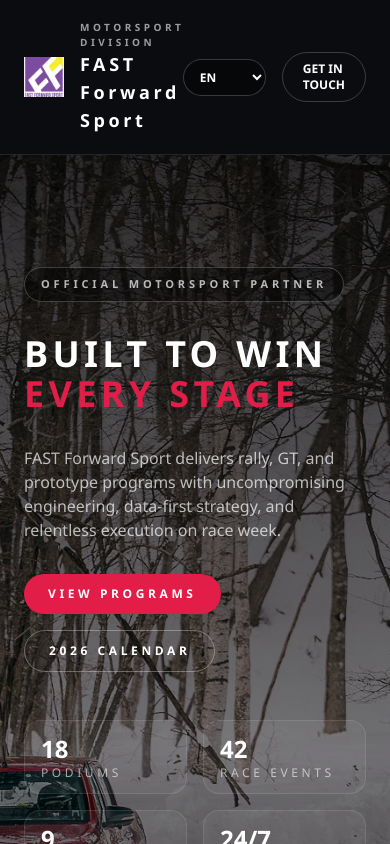
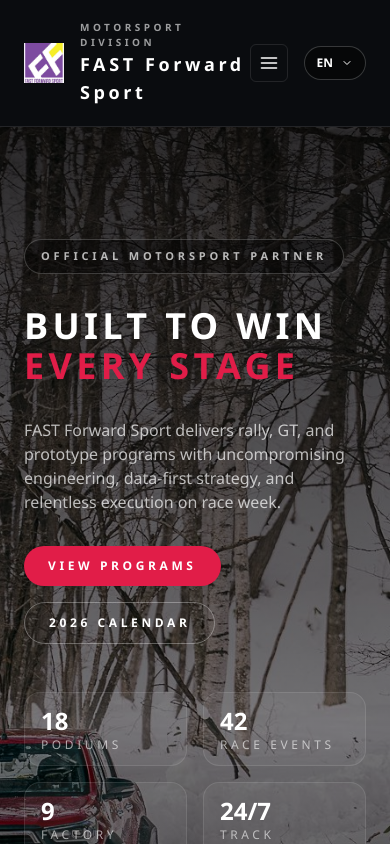
Before and after one commit to taro-common/fast-forward-sport-frontend, a Next.js app: page / in a window 390 px wide. Shown: the top 844 px of the page. Built offline with nearby package versions, Linux system fonts and the light colour scheme.

Commit message:
fix ui dropdown

```diff
--- a/src/app/page.tsx
+++ b/src/app/page.tsx
@@ -4,6 +4,7 @@
 import Image from "next/image";
 import en from "../i18n/en";
 import ja from "../i18n/ja";
+import LanguageDropdown from "../components/LanguageDropdown";
 
 const programs = [
   {
@@ -99,6 +100,7 @@
 export default function Home() {
   const translations = { en, ja } as const;
   const [lang, setLang] = useState("en");
+  const [menuOpen, setMenuOpen] = useState(false);
 
   useEffect(() => {
     try {
@@ -160,23 +162,132 @@
             </a>
           </nav>
           <div className="flex items-center gap-4">
-            <select
+            <button
+              onClick={() => setMenuOpen((s) => !s)}
+              aria-label={menuOpen ? "Close menu" : "Open menu"}
+              className="inline-flex items-center justify-center rounded-md border border-white/10 p-2 text-white md:hidden"
+            >
+              {menuOpen ? (
+                <svg
+                  width="20"
+                  height="20"
+                  viewBox="0 0 24 24"
+                  fill="none"
+                  xmlns="http://www.w3.org/2000/svg"
+                >
+                  <path
+                    d="M6 6L18 18"
+                    stroke="currentColor"
+                    strokeWidth="2"
+                    strokeLinecap="round"
+                    strokeLinejoin="round"
+                  />
+                  <path
+                    d="M6 18L18 6"
+                    stroke="currentColor"
+                    strokeWidth="2"
+                    strokeLinecap="round"
+                    strokeLinejoin="round"
+                  />
+                </svg>
+              ) : (
+                <svg
+                  width="20"
+                  height="20"
+                  viewBox="0 0 24 24"
+                  fill="none"
+                  xmlns="http://www.w3.org/2000/svg"
+                >
+                  <path
+                    d="M3 12H21"
+                    stroke="currentColor"
+                    strokeWidth="2"
+                    strokeLinecap="round"
+                    strokeLinejoin="round"
+                  />
+                  <path
+                    d="M3 6H21"
+                    stroke="currentColor"
+                    strokeWidth="2"
+                    strokeLinecap="round"
+                    strokeLinejoin="round"
+                  />
+                  <path
+                    d="M3 18H21"
+                    stroke="currentColor"
+                    strokeWidth="2"
+                    strokeLinecap="round"
+                    strokeLinejoin="round"
+                  />
+                </svg>
+              )}
+            </button>
+            <LanguageDropdown
               value={lang}
-              onChange={(e) => setLang(e.target.value)}
-              className="rounded-full border border-white/20 bg-black/40 px-3 py-2 text-xs font-semibold text-white"
-              aria-label="Language"
-            >
-              <option value="en">EN</option>
-              <option value="ja">日本語</option>
-            </select>
+              onChange={(v) => setLang(v)}
+              options={[
+                { value: "en", label: "EN" },
+                { value: "ja", label: "日本語" },
+              ]}
+            />
             <a
-              className="rounded-full border border-white/20 px-5 py-2 text-xs font-semibold uppercase text-white transition hover:border-[#E11D48] hover:text-[#E11D48]"
+              className="hidden md:inline-block rounded-full border border-white/20 px-5 py-2 text-xs font-semibold uppercase text-white transition hover:border-[#E11D48] hover:text-[#E11D48]"
               href="#contact"
             >
               {t("buttons.inquiry")}
             </a>
           </div>
         </div>
+        {menuOpen && (
+          <div className="absolute left-0 right-0 top-full z-40 md:hidden">
+            <div className="border-t border-white/5 bg-[#0b0d10] px-6 py-4">
+              <nav className="flex flex-col gap-3">
+                <a
+                  onClick={() => setMenuOpen(false)}
+                  className="block rounded px-3 py-2 text-sm font-semibold transition hover:text-white"
+                  href="#featured"
+                >
+                  {t("nav.featured")}
+                </a>
+                <a
+                  onClick={() => setMenuOpen(false)}
+                  className="block rounded px-3 py-2 text-sm font-semibold transition hover:text-white"
+                  href="#programs"
+                >
+                  {t("nav.programs")}
+                </a>
+                <a
+                  onClick={() => setMenuOpen(false)}
+                  className="block rounded px-3 py-2 text-sm font-semibold transition hover:text-white"
+                  href="#rally"
+                >
+                  {t("nav.rally")}
+                </a>
+                <a
+                  onClick={() => setMenuOpen(false)}
+                  className="block rounded px-3 py-2 text-sm font-semibold transition hover:text-white"
+                  href="#news"
+                >
+                  {t("nav.news")}
+                </a>
+                <a
+                  onClick={() => setMenuOpen(false)}
+                  className="block rounded px-3 py-2 text-sm font-semibold transition hover:text-white"
+                  href="#calendar"
+                >
+                  {t("nav.calendar")}
+                </a>
+                <a
+                  onClick={() => setMenuOpen(false)}
+                  className="mt-2 inline-block rounded-full border border-white/20 px-5 py-2 text-xs font-semibold uppercase text-white transition hover:border-[#E11D48] hover:text-[#E11D48]"
+                  href="#contact"
+                >
+                  {t("buttons.inquiry")}
+                </a>
+              </nav>
+            </div>
+          </div>
+        )}
       </header>
 
       <main>
--- /dev/null
+++ b/src/components/LanguageDropdown.tsx
@@ -0,0 +1,74 @@
+"use client";
+
+import { useEffect, useRef, useState } from "react";
+
+type Option = { value: string; label: string };
+
+export default function LanguageDropdown({
+  value,
+  onChange,
+  options,
+}: {
+  value: string;
+  onChange: (v: string) => void;
+  options: Option[];
+}) {
+  const [open, setOpen] = useState(false);
+  const ref = useRef<HTMLDivElement | null>(null);
+
+  useEffect(() => {
+    function handleDoc(e: MouseEvent) {
+      if (ref.current && !ref.current.contains(e.target as Node))
+        setOpen(false);
+    }
+    document.addEventListener("click", handleDoc);
+    return () => document.removeEventListener("click", handleDoc);
+  }, []);
+
+  const current = options.find((o) => o.value === value)?.label || value;
+
+  return (
+    <div ref={ref} className="relative">
+      <button
+        type="button"
+        onClick={() => setOpen((s) => !s)}
+        aria-expanded={open}
+        className="inline-flex items-center gap-2 rounded-full border border-white/20 bg-black/40 px-3 py-2 text-xs font-semibold text-white"
+      >
+        <span>{current}</span>
+        <svg
+          width="12"
+          height="12"
+          viewBox="0 0 24 24"
+          fill="none"
+          xmlns="http://www.w3.org/2000/svg"
+        >
+          <path
+            d="M6 9L12 15L18 9"
+            stroke="currentColor"
+            strokeWidth="2"
+            strokeLinecap="round"
+            strokeLinejoin="round"
+          />
+        </svg>
+      </button>
+
+      {open && (
+        <div className="absolute right-0 z-50 mt-2 w-36 rounded-lg border border-white/10 bg-[#0b0d10] p-2">
+          {options.map((o) => (
+            <button
+              key={o.value}
+              onClick={() => {
+                onChange(o.value);
+                setOpen(false);
+              }}
+              className="w-full text-left rounded px-3 py-2 text-sm font-semibold text-white transition hover:bg-white/5"
+            >
+              {o.label}
+            </button>
+          ))}
+        </div>
+      )}
+    </div>
+  );
+}
```
Also changed, not shown: public/images/img31.jpg (added), public/images/img32.jpg (added).
